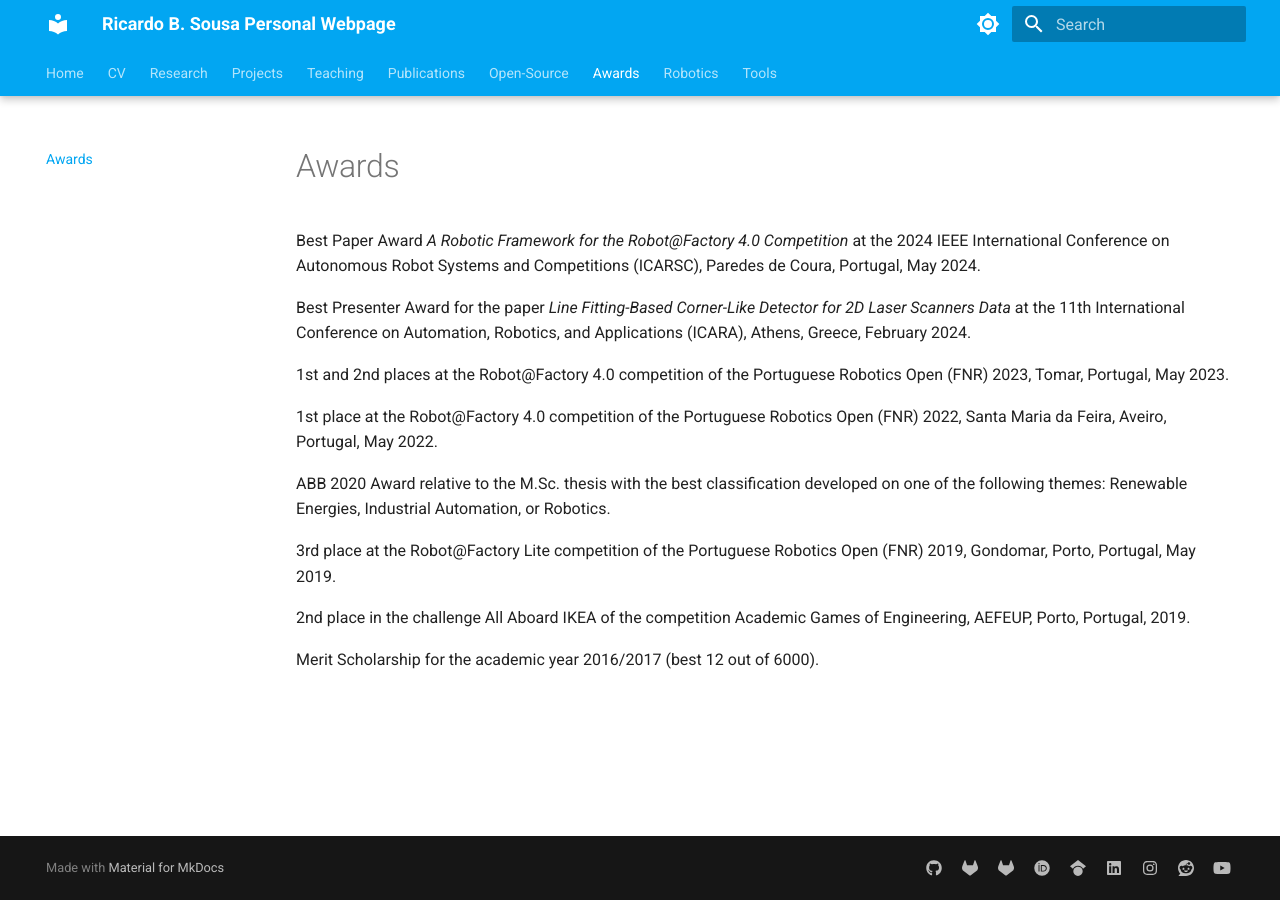
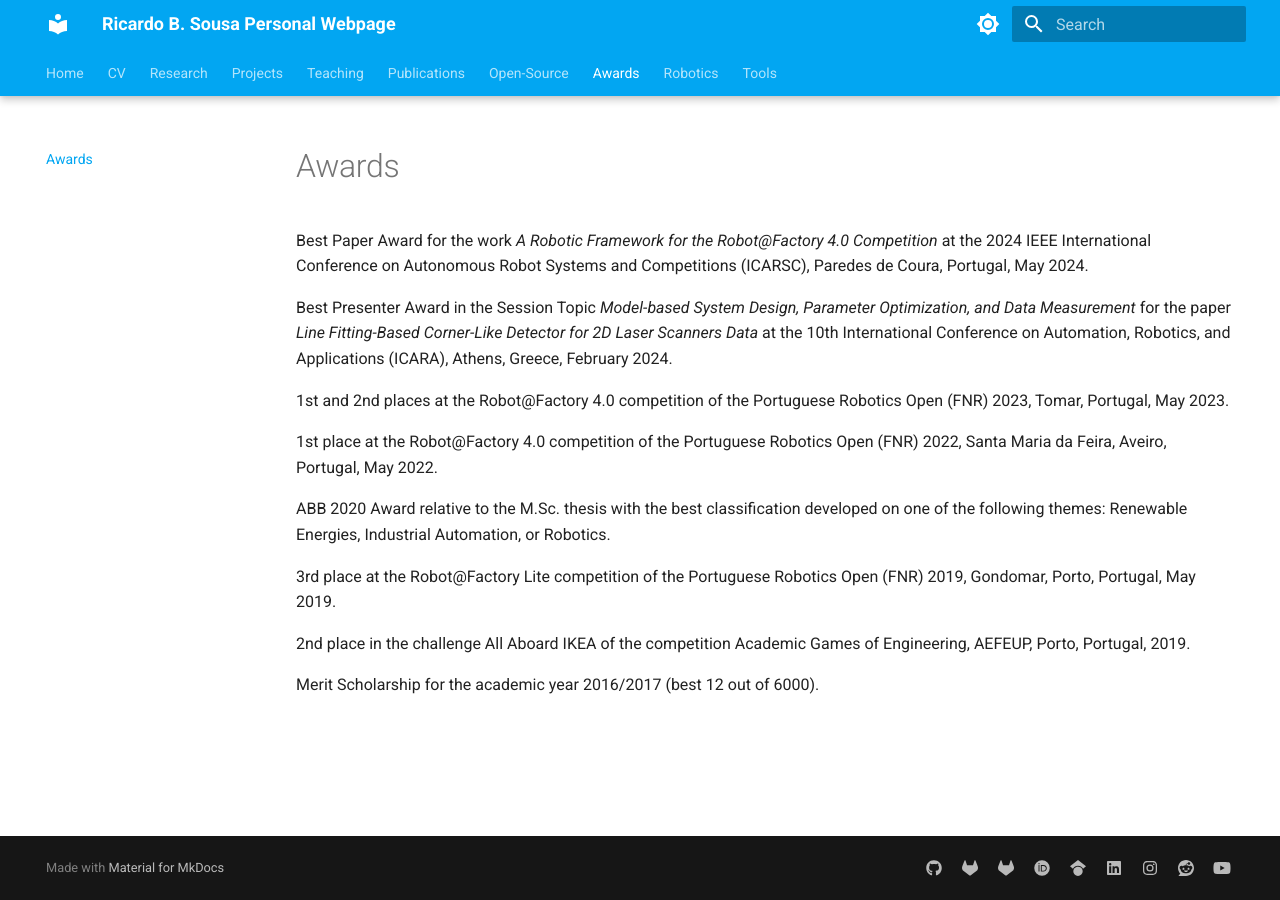
Before and after one commit to sousarbarb/sousarbarb.github.io, an MkDocs documentation site: the page built from docs/awards.md, in a window 1280 px wide. Built offline with MkDocs 1.6.1 and Material for MkDocs 9.7.7, drawn with Linux system fonts in a browser that asks for light colours.

Commit message:
fix info awards

```diff
--- a/docs/awards.md
+++ b/docs/awards.md
@@ -1,14 +1,16 @@
 # Awards
 
-Best Paper Award
+Best Paper Award for the work
 _A Robotic Framework for the Robot@Factory 4.0 Competition_
 at the 2024 IEEE International Conference on Autonomous Robot Systems and
 Competitions (ICARSC),
 Paredes de Coura, Portugal, May 2024.
 
-Best Presenter Award for the paper
+Best Presenter Award
+in the Session Topic _Model-based System Design, Parameter Optimization, and_
+_Data Measurement_ for the paper
 _Line Fitting-Based Corner-Like Detector for 2D Laser Scanners Data_ at the
-11th International Conference on Automation, Robotics, and Applications
+10th International Conference on Automation, Robotics, and Applications
 (ICARA), Athens, Greece, February 2024.
 
 1st and 2nd places at the
```
Also changed, not shown: docs/cv.md (+6 -0 lines).
